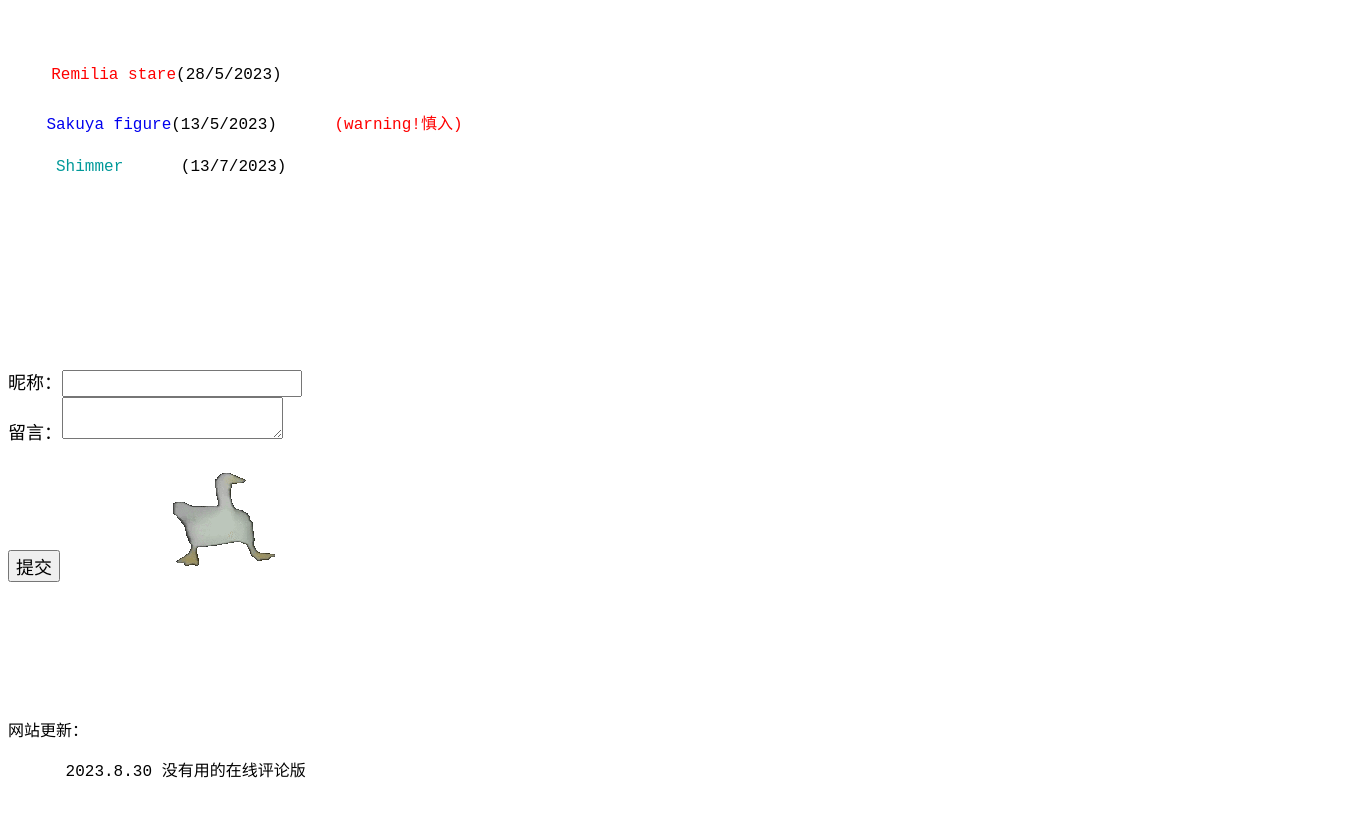
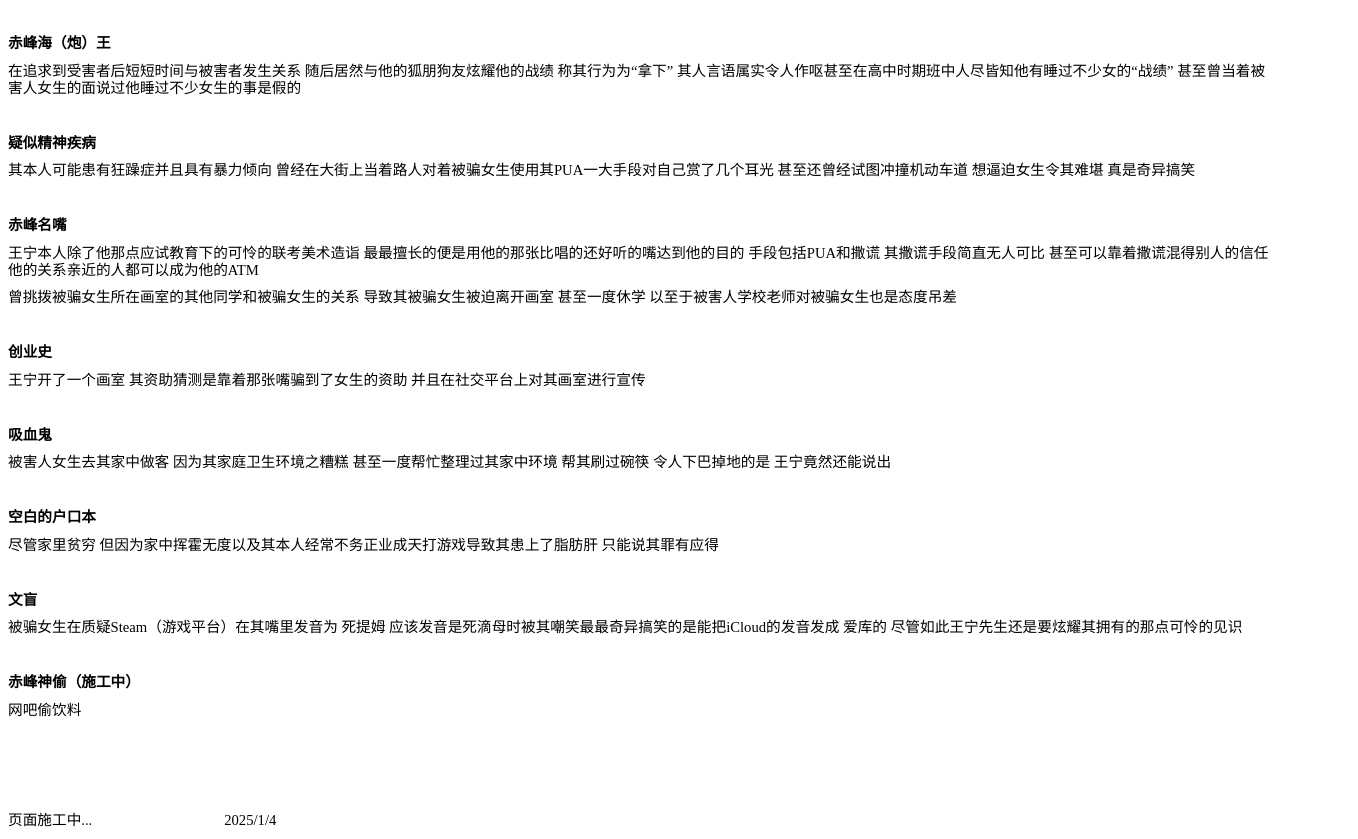
Before and after one commit to Mice4/Mice4.github.io, a plain HTML site: page index.html in a window 1280 px wide. Shown: the part 237-1076 px from the top of the page, 1358 px wide, since content can reach past the window. Drawn offline with Linux system fonts and the light colour scheme.

Commit message:
Update index.html

```diff
--- a/index.html
+++ b/index.html
@@ -4,163 +4,80 @@
 <head>
 <meta content="zh-cn" http-equiv="Content-Language" />
 <meta content="text/html; charset=utf-8" http-equiv="Content-Type" />
-<title>-Home page</title>
+<title>带明星的个人信息</title>
 <style type="text/css">
-.auto-style2 {
-	font-family: "Courier New", Courier, monospace;
-	font-size: xx-large;
-	color: #FFFFFF;
-	font-weight: bold;
-	background-color: #A94343;
-}
-.auto-style3 {
-	font-family: "Courier New", Courier, monospace;
-}
-.auto-style6 {
-	font-family: "Courier New", Courier, monospace;
-	color: #000000;
-	font-size: medium;
-}
-.auto-style8 {
-	text-decoration: none;
-}
-.auto-style9 {
-	font-size: medium;
-}
-.auto-style11 {
-	color: #000080;
-}
-.auto-style13 {
-	font-family: "Courier New", Courier, monospace;
-	color: #000000;
-	font-size: x-large;
-	text-align: left;
-}
-.auto-style14 {
-	font-family: "Courier New", Courier, monospace;
-	color: #000000;
-	font-size: medium;
-	text-align: left;
-}
-.auto-style15 {
-	font-family: "Courier New", Courier, monospace;
-	text-align: left;
-}
-.auto-style16 {
+ p.MsoNormal
+	{margin-top:0cm;
+	margin-right:0cm;
+	margin-bottom:8.0pt;
+	margin-left:0cm;
+	line-height:115%;
+	font-size:11.0pt;
+	font-family:等线;
+	}
+.auto-style1 {
 	color: #FF0000;
-	text-decoration: blink;
-}
-.auto-style17 {
-	color: #009999;
-}
-.auto-style18 {
-	font-size: medium;
-	color: #FF0000;
-}
-.auto-style19 {
-	font-family: "Courier New", Courier, monospace;
-	color: #000000;
-	font-size: x-large;
 }
 </style>
 </head>
 
 <body>
 
-<p class="auto-style2">-Home page&nbsp;&nbsp;&nbsp;&nbsp;&nbsp;&nbsp;&nbsp;&nbsp;&nbsp;&nbsp;&nbsp;
-<span class="auto-style9">&nbsp;&nbsp;&nbsp;&nbsp;&nbsp;&nbsp;&nbsp;&nbsp;&nbsp;&nbsp;&nbsp;&nbsp;&nbsp;&nbsp;&nbsp;&nbsp;&nbsp;&nbsp;&nbsp;&nbsp;&nbsp;
-Mice4's fucking arts website&nbsp; </span></p>
-<p class="auto-style15">&nbsp;</p>
-<p class="auto-style13">Illustrations</p>
-<p class="auto-style13">&nbsp;</p>
-<p class="auto-style19">&nbsp;</p>
-<p class="auto-style19">&nbsp;&nbsp;
-<a class="auto-style8" href="Remilia%20stare.html"><span class="auto-style18">
-Remilia stare</span></a><span class="auto-style9">(28/5/2023)</span></p>
-<p class="auto-style19"><span class="auto-style9">&nbsp;&nbsp;&nbsp; </span>
-<span class="auto-style11"><a class="auto-style8" href="Sakuya%20figure.html">
-<span class="auto-style9">Sakuya figure</span></a></span><span class="auto-style9">(13/5/2023)
-<span class="auto-style11">&nbsp;&nbsp;&nbsp;&nbsp; </span></span>
-<span class="auto-style16"><span class="auto-style9">(warning!慎入)</span></span></p>
-<p class="auto-style6">&nbsp;&nbsp;&nbsp;&nbsp;
-<a class="auto-style8" href="Shimmer.html"><span class="auto-style17">Shimmer</span></a>&nbsp;&nbsp;&nbsp;&nbsp;&nbsp;
-(13/7/2023)</p>
-<p class="auto-style14">&nbsp;&nbsp;&nbsp;&nbsp;&nbsp;&nbsp;&nbsp; &nbsp; &nbsp;</p>
-<p class="auto-style6">&nbsp;</p>
-<p class="auto-style6">&nbsp; &nbsp;</p>
-<p class="auto-style3">&nbsp;</p>
-<p class="auto-style22">&nbsp;</p>
+<p class="MsoNormal" style="font-size: larger">带明星的个人信息</p>
+<p class="MsoNormal" style="font-size: larger">王宁 内蒙古赤峰人 身份证号 <span lang="EN-US">
+150430200312110153 </span>手机号码 <span lang="EN-US">15332969843<o:p></o:p></span></p>
+<p class="MsoNormal" style="color: #FF0000">
+<o:p></o:p>
+</p>
+<p class="MsoNormal" style="color: #FF0000">
+<o:p>本文持续更新中</o:p></p>
+<p class="MsoNormal"><span class="auto-style1">注意本文内容仅仅是我们所知王宁作恶的部分记录&nbsp;
+我们的目的是希望王宁因为其所作的恶心事遭到应有的报应 我们希望王宁本人收到其应有的惩罚 希望广大女同胞 男同胞擦亮眼睛 不要再被其油嘴滑舌所骗&nbsp;
+</span><span lang="EN-US"><o:p></o:p></span></p>
+<p class="MsoNormal"><span lang="EN-US"><o:p>&nbsp;</o:p></span></p>
+<p class="MsoNormal"><strong>肠胃问题</strong><span lang="EN-US"><o:p></o:p></span></p>
+<p class="MsoNormal">王宁本人似乎有肠胃问题 在坐车过程中无法控制自己窜稀 在与被骗女生外出过程中跑到商场的消防通道地上窜稀
+还要怪被骗女生赶不上他最最奇异搞笑的是居然还用被骗女生拿卫生巾擦屁股 属实是让人大开眼见 王宁先生似乎在学习女生如何使用卫生巾<span lang="EN-US"><o:p></o:p></span></p>
+<p class="MsoNormal"><span lang="EN-US"><o:p>&nbsp;</o:p></span></p>
+<p class="MsoNormal"><strong>赤峰海（炮）王</strong><span lang="EN-US"><o:p></o:p></span></p>
+<p class="MsoNormal">在追求到受害者后短短时间与被害者发生关系 随后居然与他的狐朋狗友炫耀他的战绩 称其行为为“拿下”
+其人言语属实令人作呕甚至在高中时期班中人尽皆知他有睡过不少女的“战绩” 甚至曾当着被害人女生的面说过他睡过不少女生的事是假的<span lang="EN-US"><o:p></o:p></span></p>
+<p class="MsoNormal"><span lang="EN-US"><o:p>&nbsp;</o:p></span></p>
+<p class="MsoNormal"><strong>疑似精神疾病</strong><span lang="EN-US"><o:p></o:p></span></p>
+<p class="MsoNormal">其本人可能患有狂躁症并且具有暴力倾向 曾经在大街上当着路人对着被骗女生使用其<span lang="EN-US">PUA</span>一大手段对自己赏了几个耳光
+甚至还曾经试图冲撞机动车道 想逼迫女生令其难堪 真是奇异搞笑<o:p> </o:p>
+</p>
+<p class="MsoNormal"><span lang="EN-US"><o:p>&nbsp;</o:p></span></p>
+<p class="MsoNormal"><strong>赤峰名嘴</strong><span lang="EN-US"><o:p></o:p></span></p>
+<p class="MsoNormal">王宁本人除了他那点应试教育下的可怜的联考美术造诣 最最擅长的便是用他的那张比唱的还好听的嘴达到他的目的 手段包括<span lang="EN-US">PUA</span>和撒谎
+其撒谎手段简直无人可比 甚至可以靠着撒谎混得别人的信任 他的关系亲近的人都可以成为他的<span lang="EN-US">ATM <o:p></o:p>
+</span></p>
+<p class="MsoNormal">曾挑拨被骗女生所在画室的其他同学和被骗女生的关系 导致其被骗女生被迫离开画室 甚至一度休学
+以至于被害人学校老师对被骗女生也是态度吊差 <span lang="EN-US"><o:p></o:p></span></p>
+<p class="MsoNormal"><span lang="EN-US"><o:p>&nbsp;</o:p></span></p>
+<p class="MsoNormal"><strong>创业史</strong><span lang="EN-US"><o:p></o:p></span></p>
+<p class="MsoNormal">王宁开了一个画室 其资助猜测是靠着那张嘴骗到了女生的资助 并且在社交平台上对其画室进行宣传<span lang="EN-US"><o:p></o:p></span></p>
+<p class="MsoNormal">&nbsp;</p>
+<p class="MsoNormal"><strong>吸血鬼</strong><span lang="EN-US"><o:p></o:p></span></p>
+<p class="MsoNormal">被害人女生去其家中做客 因为其家庭卫生环境之糟糕 甚至一度帮忙整理过其家中环境 帮其刷过碗筷 令人下巴掉地的是
+王宁竟然还能说出<span lang="EN-US"><o:p></o:p></span></p>
+<p class="MsoNormal"><span lang="EN-US"><o:p>&nbsp;</o:p></span></p>
+<p class="MsoNormal"><strong>空白的户口本</strong><span lang="EN-US"><o:p></o:p></span></p>
+<p class="MsoNormal">尽管家里贫穷 但因为家中挥霍无度以及其本人经常不务正业成天打游戏导致其患上了脂肪肝 只能说其罪有应得<span lang="EN-US"><o:p></o:p></span></p>
+<p class="MsoNormal"><span lang="EN-US"><o:p>&nbsp;</o:p></span></p>
+<p class="MsoNormal"><strong>文盲</strong><span lang="EN-US"><o:p></o:p></span></p>
+<p class="MsoNormal">被骗女生在质疑<span lang="EN-US">Steam</span>（游戏平台）在其嘴里发音为 死提姆
+应该发音是死滴母时被其嘲笑最最奇异搞笑的是能把<span lang="EN-US">iCloud</span>的发音发成 爱库的
+尽管如此王宁先生还是要炫耀其拥有的那点可怜的见识 <span lang="EN-US"><o:p></o:p></span></p>
+<p class="MsoNormal"><span lang="EN-US"><o:p>&nbsp;</o:p></span></p>
+<p class="MsoNormal"><b>赤峰神偷<o:p>（施工中）</o:p></b></p>
+<p class="MsoNormal">网吧偷饮料<span lang="EN-US"><o:p></o:p></span></p>
+<p class="MsoNormal"><span lang="EN-US"><o:p>&nbsp;</o:p></span></p>
+<p class="MsoNormal"><span lang="EN-US"><o:p>&nbsp;</o:p></span></p>
+<p class="MsoNormal"><span lang="EN-US"><o:p>&nbsp;</o:p></span></p>
+<p class="MsoNormal">页面施工中...&nbsp;&nbsp;&nbsp;&nbsp;&nbsp;&nbsp;&nbsp;&nbsp;&nbsp;&nbsp;&nbsp;&nbsp;&nbsp;&nbsp;&nbsp;&nbsp;&nbsp;&nbsp;&nbsp;&nbsp;&nbsp;&nbsp;&nbsp;&nbsp;&nbsp;&nbsp;&nbsp;&nbsp;&nbsp;&nbsp;&nbsp;&nbsp;&nbsp;&nbsp;&nbsp;
+2025/1/4</p>
 
 </body>
 
 </html>
-
-
-
-<span class="auto-style21">
-
-
-
-<!DOCTYPE html>
-</span>
-<html>
-<head>
-    <meta charset="utf-8">
-    <span class="auto-style21">
-    <title>评论区留言</title>
-    </span>
-    <style type="text/css">
-        .div1,div{
-            width: 1350px;
-            margin:0 auto;
-        }
-    .auto-style20 {
-	font-family: "Courier New";
-	font-size: medium;
-}
-.auto-style21 {
-	font-size: large;
-}
-.auto-style22 {
-	font-family: "Courier New", Courier, monospace;
-	font-size: large;
-}
-    </style>
-</head>
-<body>
-    <div class="div1" id="div1">
-        <span class="auto-style21">
-        <!-- 创建昵称和留言文本框 -->
-        昵称：</span><input type="text" id="user" name="user" class="auto-style21">
-        <br class="auto-style21">
-        <span class="auto-style21">留言：</span><textarea id="lang" class="auto-style21"></textarea><br class="auto-style21" />
-		<br class="auto-style21">
-        <span class="auto-style21">
-        <!-- 创建提交评价按钮 -->
-        </span>
-        <input type="button" value="提交" id="btn" class="auto-style21"><span class="auto-style21">&nbsp;&nbsp;&nbsp;&nbsp;&nbsp;&nbsp;&nbsp;&nbsp;&nbsp;&nbsp;&nbsp;&nbsp;&nbsp;&nbsp;&nbsp;&nbsp;&nbsp;&nbsp;&nbsp;&nbsp;&nbsp;&nbsp;
-		<img alt="" height="112" src="图/cccf373cf8dcd100580a33ce378b4710b8122f52.gif" width="112" /></span></div>
-	<p class="auto-style21">&nbsp;</p>
-	<p class="auto-style21">&nbsp;</p>
-	<p class="auto-style21">&nbsp;</p>
-	<p class="auto-style20">网站更新：</p>
-	<p class="auto-style20">&nbsp;&nbsp;&nbsp;&nbsp;&nbsp; 2023.8.30 没有用的在线评论版</p>
-	<p>&nbsp;&nbsp;&nbsp; &nbsp;</p>
-</body>
-<script type="text/javascript">
-    //通过id属性查找标签节点
-    var user=document.getElementById('user');
-    var lang=document.getElementById('lang');
-    //通过id属性查找提交评价按钮并绑定点击事件
-    document.getElementById('btn').onclick=function(){
-        //在html代码中创建一个div盒子
-        var cont=document.createElement('div');
-        //将获取到的数据，放到一创建好的盒子中
-        cont.innerHTML='<p>'+user.value+':'+lang.value+'</p><hr>';
-        //将创建好的div盒子及及内容显示在页面中
-        document.getElementById('div1').appendChild(cont);
-        user.value='';
-        lang.value='';
-    }
-</script>
-</html>
```
